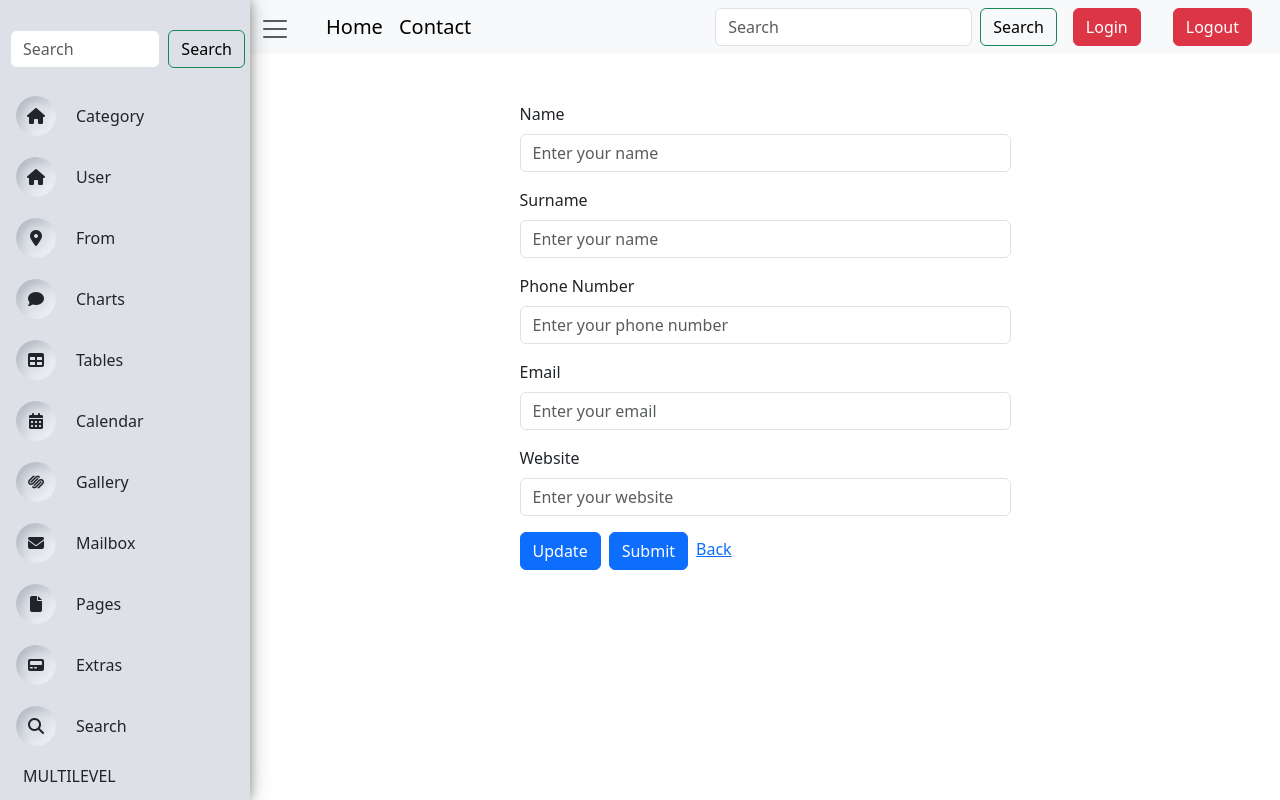
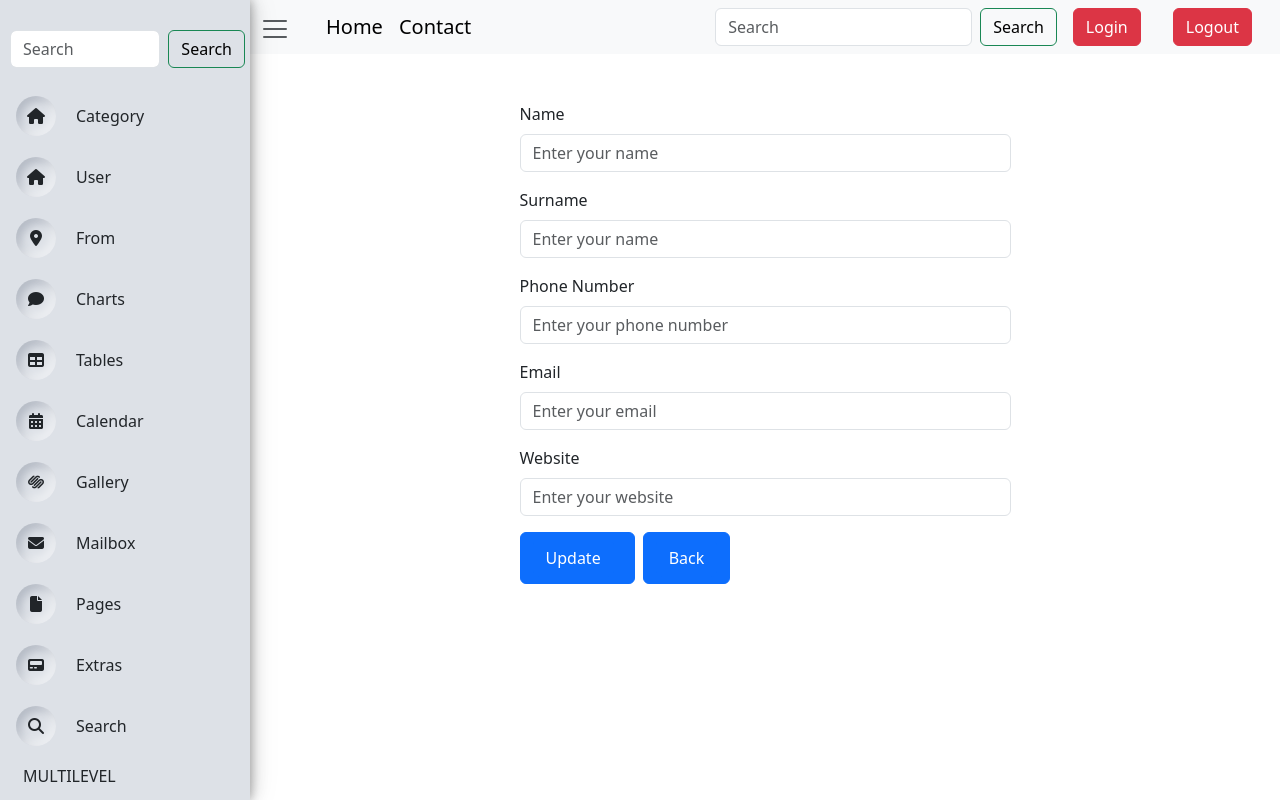
Before and after one commit to maddy2730/HealthCare, a React (Create React App) app: page /update/1 in a window 1280 px wide. Built offline with nearby package versions, Linux system fonts and the light colour scheme; a small style sheet from the web is missing.

Commit message:
ad a new route n my file

```diff
--- a/src/App.css
+++ b/src/App.css
@@ -179,3 +179,9 @@ button:focus {
   outline: none !important;
   box-shadow: none !important;
 }
+.add_costume_img{
+  height: 150px;
+  width: 150px;
+  /* border-radius: 50%; */
+  object-fit: cover;
+}
--- a/src/App.js
+++ b/src/App.js
@@ -31,7 +31,7 @@ const App = () => {
           <Route path="/category" element = {<Newcategory /> } > </Route>
           <Route path="/signUp" element = {<SignUp/>} > </Route>
           <Route path="/showdata" element = {<ShowData />} > </Route>
-<Route path='/productiteam' element ={<ProductIteam />} ></Route>
+          <Route path="/productiteam" element ={<ProductIteam />}> </Route>
           </Routes>
     </Router>
   );
--- a/src/Create.js
+++ b/src/Create.js
@@ -60,7 +60,7 @@ export default function Create() {
               </div>
               <div className="d-flex justify-content-between">
                <button type='submit'  className="btn btn-primary">Submit</button>
-                <Link to='/category' className="btn btn-secondary">Back</Link>
+                <Link to='/User' className="btn btn-secondary"><button type='submit'  className="btn btn-primary">Back</button></Link>
               </div>
             </form>
           </div>
--- a/src/LandingPage.js
+++ b/src/LandingPage.js
@@ -4,7 +4,6 @@ import React, { useState } from 'react';
 import Chart from "react-apexcharts";
 import Calendar from 'react-calendar';
 import 'react-calendar/dist/Calendar.css';
-
 
 const LandingPage = () => {
   const [date, setDate] = useState(new Date());
--- a/src/Newcategory.js
+++ b/src/Newcategory.js
@@ -17,6 +17,8 @@ const Newcategory = () => {
   const [selectedCategoryId, setSelectedCategoryId] = useState(null);
   const [selectedSubCategoryId, setSelectedSubCategoryId] = useState(null);
   const [mainWrapperMargin, setMainWrapperMargin] = useState('250px');
+  const [imageUrl, setImageUrl] = useState('');
+
   const navigate = useNavigate();
 
   const toggleMainWrapperMargin = () => {
@@ -103,7 +105,11 @@ const Newcategory = () => {
 
   const handleProductImageChange = (e) => {
     setNewProductImage(e.target.files[0]);
+    const file = e.target.files[0];
+    const imageUrl = URL.createObjectURL(file);
+    setImageUrl(imageUrl);
   };
+
 
   return (
     <>
@@ -151,6 +157,7 @@ const Newcategory = () => {
                   <input type="text" className="form-control mb-2" placeholder="Enter product name" value={newProductName} onChange={(e) => setNewProductName(e.target.value)} />
                   <input type="text" className="form-control mb-2" placeholder="Enter product description" value={newProductDescription} onChange={(e) => setNewProductDescription(e.target.value)} />
                   <input type="number" className="form-control mb-2" placeholder="Enter product price" value={newProductPrice} onChange={(e) => setNewProductPrice(e.target.value)} />
+                  <img src={imageUrl} alt="Uploaded" className="add_costume_img" />
                   <input type="file" className="form-control mb-2" onChange={handleProductImageChange} />
                   <button className="btn btn-outline-warning btn-lg" onClick={handleAddProduct}>Add Product</button>
                 </div>
--- a/src/ProductIteam.js
+++ b/src/ProductIteam.js
@@ -16,6 +16,7 @@ const ProductIteam = () => {
                 <h5 className="card-title">{product.name}</h5>
                 <p className="card-text">{product.description}</p>
                 <p className="card-text">Price: ${product.price}</p>
+
               </div>
             </div>
           )}
--- a/src/Read.js
+++ b/src/Read.js
@@ -11,7 +11,7 @@ export default function Read() {
   const { id } = useParams();
 
   useEffect(() => {
-    axios.get(`http://localhost:3001/users/${id}`)
+    axios.get(`http://localhost:3002/users/${id}`)
       .then(res => setData(res.data))
       .catch(err => console.error('Error fetching data:', err));
   }, [id]);
@@ -40,7 +40,7 @@ export default function Read() {
           </div>
 
           <Link to={`/update/${id}`} className="btn btn-warning mr-2"  style={{marginRight: "10px"}}>Edit</Link>
-          <Link to="/category" className="btn btn-primary">Back</Link>
+          <Link to="/User" className="btn btn-primary">Back</Link>
         </div>
       </div>
     </div>
--- a/src/Update.js
+++ b/src/Update.js
@@ -22,7 +22,7 @@ export default function Update() {
   );
   const navigate = useNavigate();
   useEffect(() => {
-    axios.get(`http://localhost:3001/users/${id}`)
+    axios.get(`http://localhost:3002/users/${id}`)
       .then(res =>{
         const userData = res.data;
         setValue({
@@ -34,7 +34,6 @@ export default function Update() {
         });
       }
 
-
         )
       .catch(err => console.error('Error fetching data:', err));
   }, []);
@@ -42,7 +41,7 @@ const handleUpdate = (event)=>{
   event.preventDefault();
   axios.put('http://localhost:3001/users/'+id,value)
   .then(res => {console.log(res);
-    navigate('/category')
+    navigate('/User')
   }).catch(err => console.log(err));
 
 }
@@ -74,9 +73,12 @@ const handleUpdate = (event)=>{
                 <label htmlFor="Website" className="form-label">Website</label>
                 <input type="tel" className="form-control" id="website" placeholder="Enter your website"  value={value.website} onChange={e => setValue({ ...value, website: e.target.value })} />
               </div>
+
+                     <Link to='/category' className="btn btn-primary me-2">
                      <button type="submit" className="btn btn-primary me-2">Update</button>
-                     <Link to='/category' className="btn btn-primary me-2">Submit</Link>
-                     <Link to='/category'>Back</Link>                    </form>
+                     </Link>
+                     <Link to='/User' className="btn btn-primary me-2"><button type='submit'  className="btn btn-primary">Back</button></Link>
+</form>
              </div>
          </div>
      </div>
```
